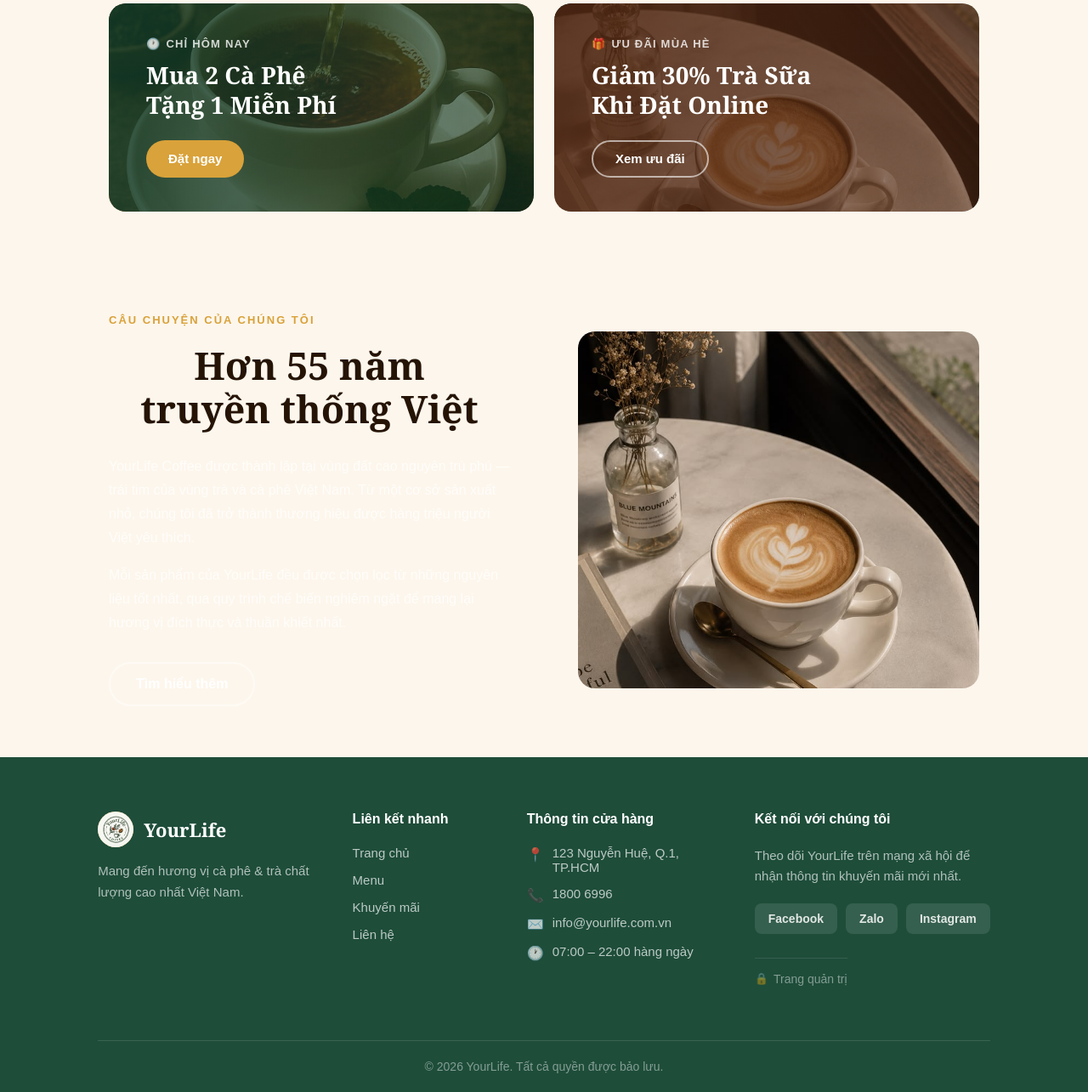
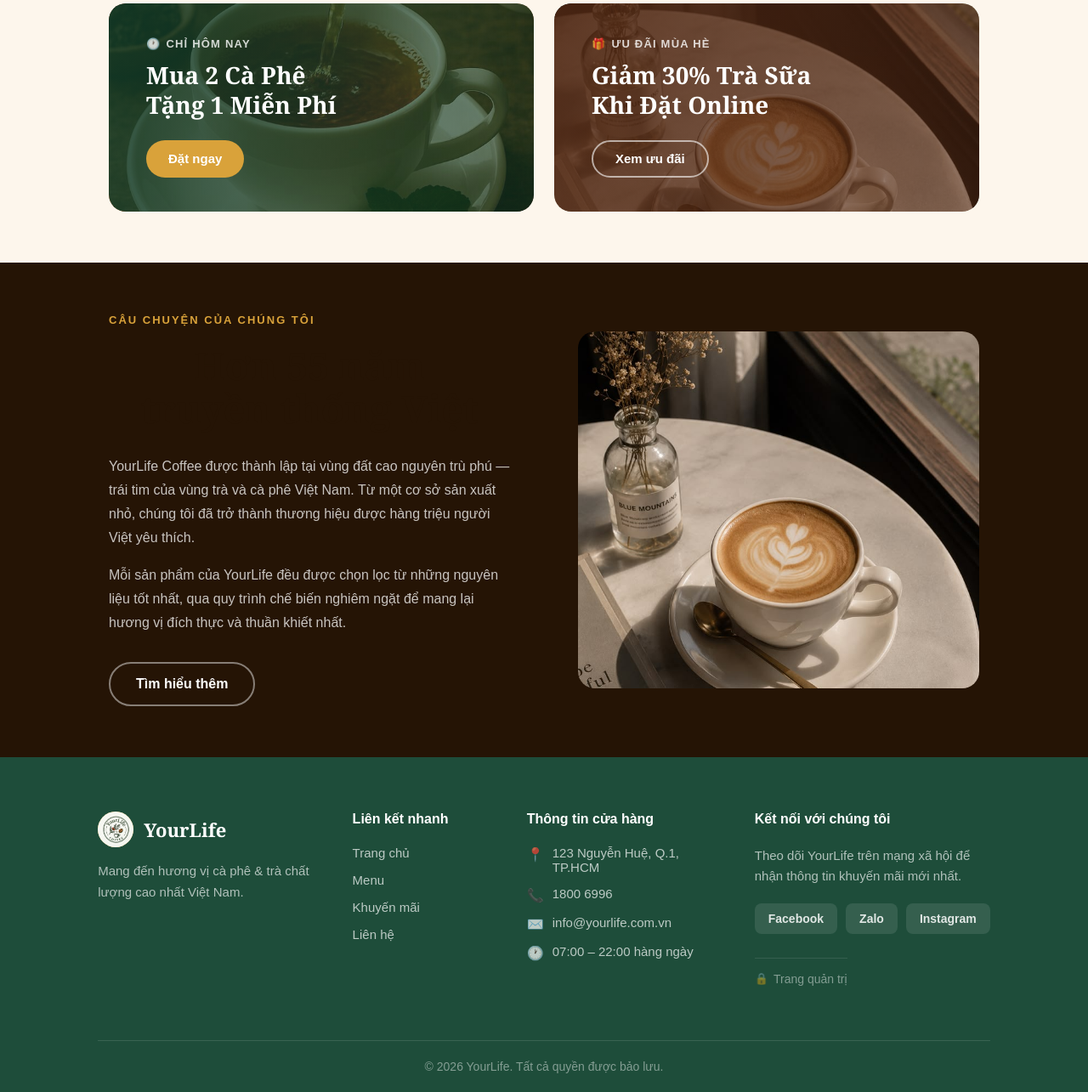
Before and after one commit to mytrongcomvn789-lab/coffee-web, a PHP site: page / in a window 1280 px wide. Shown: the part 2633-3918 px from the top of the page at 85% size. Run offline with PHP 8.4, Linux system fonts and the light colour scheme.

Commit message:
chỉnh lại trang chủ

```diff
--- a/assets/css/style.css
+++ b/assets/css/style.css
@@ -792,7 +792,7 @@ main > section:not(.first-section):not(.stats):not(.second-section) h2 {
    CÂU CHUYỆN CỦA CHÚNG TÔI
    ======================================== */
 .story-section {
-  background-color: #180e08;
+  background-color: #251405 !important;
   padding: 92px 9%;
 }
 
```
